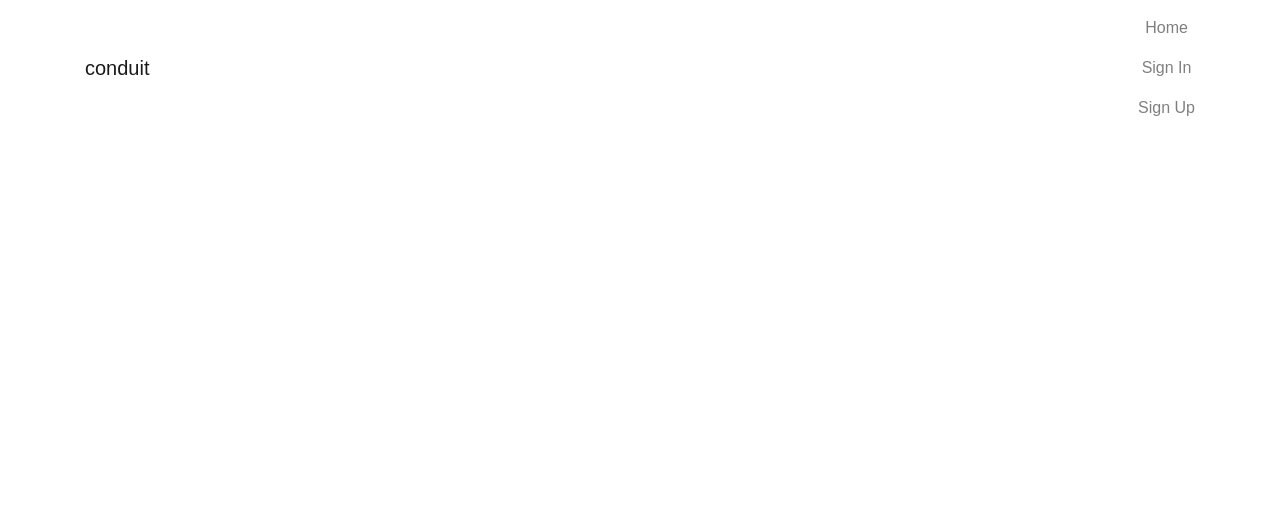
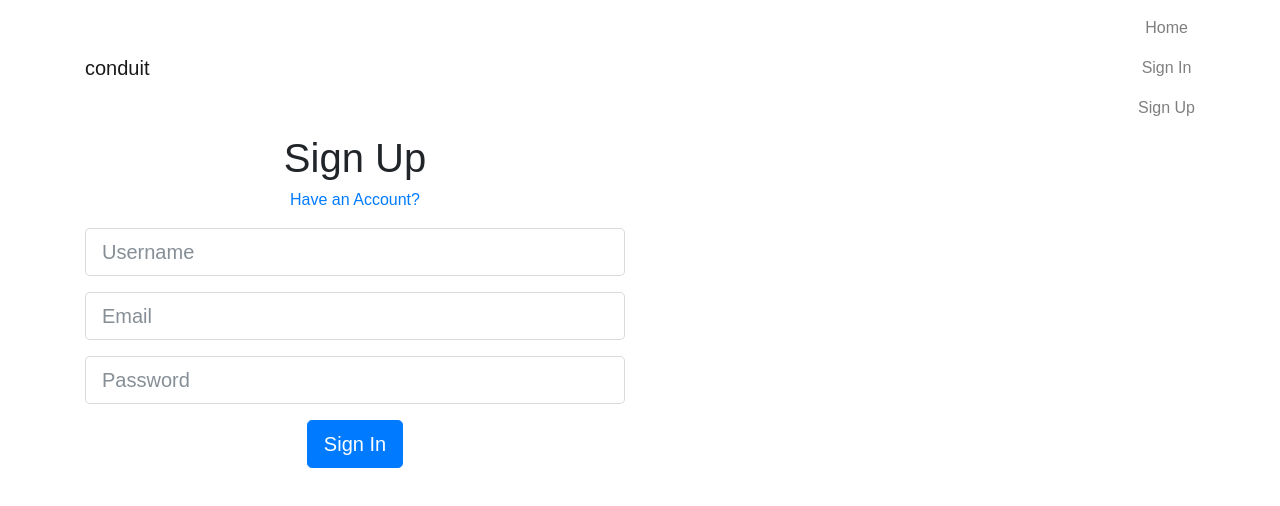
Before and after one commit to danielstallworthmit/Article-App-React-Frontend, a React (Create React App) app: page /register in a window 1280 px wide. Shown: the top 506 px of the page. Built offline with nearby package versions, Linux system fonts and the light colour scheme.

Commit message:
Add registration component to handle registering users

```diff
--- a/src/App.js
+++ b/src/App.js
@@ -4,6 +4,7 @@ import './App.css';
 import Header from './components/Header';
 import Home from './components/Home';
 import Login from './components/Login';
+import Register from './components/Register';
 
 import {Route} from 'react-router-dom';
 
@@ -22,6 +23,7 @@ class App extends Component {
       <div className="App">
         <Header />
         <Route path='/login' component={Login} />
+        <Route path='/register' component={Register} />
         <Route exact path='/' component={Home} />
       </div>
     );
--- a/src/agent.js
+++ b/src/agent.js
@@ -15,9 +15,8 @@ const Articles = {
 
 const Auth = {
     current: () => requests.get('/user'),
-    login: (email, password) => {
-        requests.post('/users/login', {user: {email, password} })
-    }
+    login: (email, password) => requests.post('/users/login', {user: {email, password} }),
+    register: (username, email, password) => requests.post('/users', {user: {username, email, password} })
 }
 
 let token = null;
--- /dev/null
+++ b/src/components/Register.js
@@ -0,0 +1,82 @@
+import React from 'react';
+import {connect} from 'react-redux';
+import agent from '../agent';
+import ListErrors from './ListErrors';
+import {Link} from 'react-router-dom';
+
+const mapStateToProps = state => ({ ...state.auth });
+const mapDispatchToProps = dispatch => ({
+    onChangeEmail: value => ({type: 'UPDATE_FIELD_AUTH', key: 'email', value }),
+    onChangePassword: value => ({type: 'UPDATE_FIELD_AUTH', key: 'password', value }),
+    onChangeUsername: value => ({type: 'UPDATE_FIELD_AUTH', key: 'username', value }),
+    onSubmit: (username, email, password) => {
+        const payload = agent.Auth.register(username, email, password);
+        dispatch({type: 'REGISTER', payload})
+    }
+});
+
+class Register extends React.Component {
+    constructor() {
+        super();
+        this.changeEmail = ev => this.props.onChangeEmail(ev.target.value);
+        this.changePassword = ev => this.props.onChangePassword(ev.target.value);
+        this.changeUsername = ev => this.props.onChangeUsername(ev.target.value);
+        this.submitForm = (username, email, password) => ev => {
+            ev.preventDefault();
+            this.props.onSubmit(username, email, password);
+        }
+    }
+
+    render() {
+        const {email, password, username} = this.props;
+        return (
+            <div className="auth-page">
+                <div className="container page">
+                    <div className="row">
+                        <div className="col-md-6 offset-md-3 col-xs-12">
+                            <h1 className="text-xs-center">Sign Up</h1>
+                            <p className="text-xs-center">
+                                <Link to='login'>
+                                    Have an Account?
+                                </Link>
+                            </p>
+                            <ListErrors errors={this.props.errors} />
+                            <form onSubmit={this.submitForm(username, email, password)}>
+                                <fieldset>
+                                    <fieldset className="form-group">
+                                        <input className="form-control form-control-lg"
+                                            type="text"
+                                            placeholder="Username"
+                                            value={this.props.username}
+                                            onChange={this.changeUsername} />
+                                    </fieldset>
+                                    <fieldset className="form-group">
+                                        <input className="form-control form-control-lg"
+                                            type="email"
+                                            placeholder="Email"
+                                            value={this.props.email}
+                                            onChange={this.changeEmail} />
+                                    </fieldset>
+                                    <fieldset className="form-group">
+                                        <input className="form-control form-control-lg"
+                                            type="password"
+                                            placeholder="Password"
+                                            value={this.props.password}
+                                            onChange={this.changePassword} />
+                                    </fieldset>
+                                    <button className="btn btn-lg btn-primary pull-xs-right"
+                                            type="submit"
+                                            disabled={this.props.inProgress} >
+                                        Sign In
+                                    </button>
+                                </fieldset>
+                            </form>
+                        </div>
+                    </div>
+                </div>
+            </div>
+        )
+    }
+}
+
+export default connect(mapStateToProps, mapDispatchToProps)(Register);
--- a/src/reducers/auth.js
+++ b/src/reducers/auth.js
@@ -1,6 +1,7 @@
 export default (state={}, action) => {
     switch(action.type) {
         case 'LOGIN':
+        case 'REGISTER':
             return {
                 ...state,
                 inProgress: false,
--- a/src/reducers/common.js
+++ b/src/reducers/common.js
@@ -15,6 +15,7 @@ export default (state=defaultState, action) => {
         case 'REDIRECT':
             return { ...state, redirectTo: null }
         case 'LOGIN':
+        case 'REGISTER':
             return {
                 ...state,
                 redirectTo: action.error ? null : '/',
```
